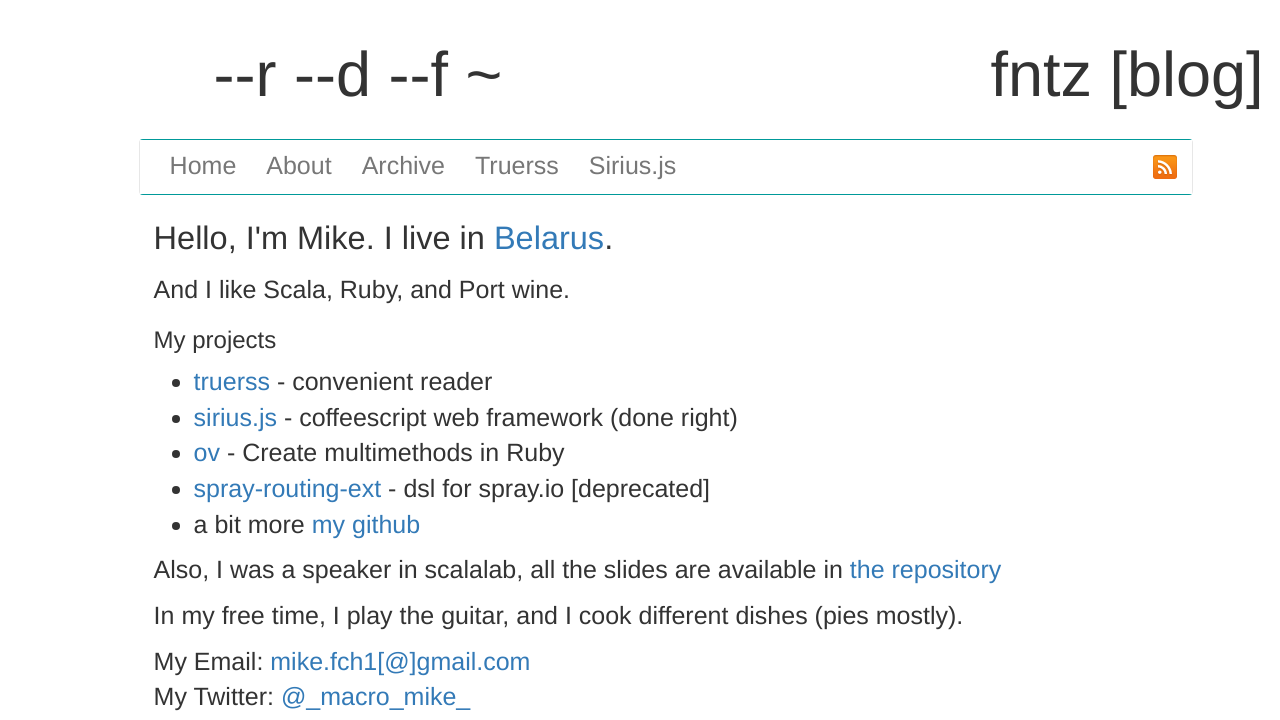
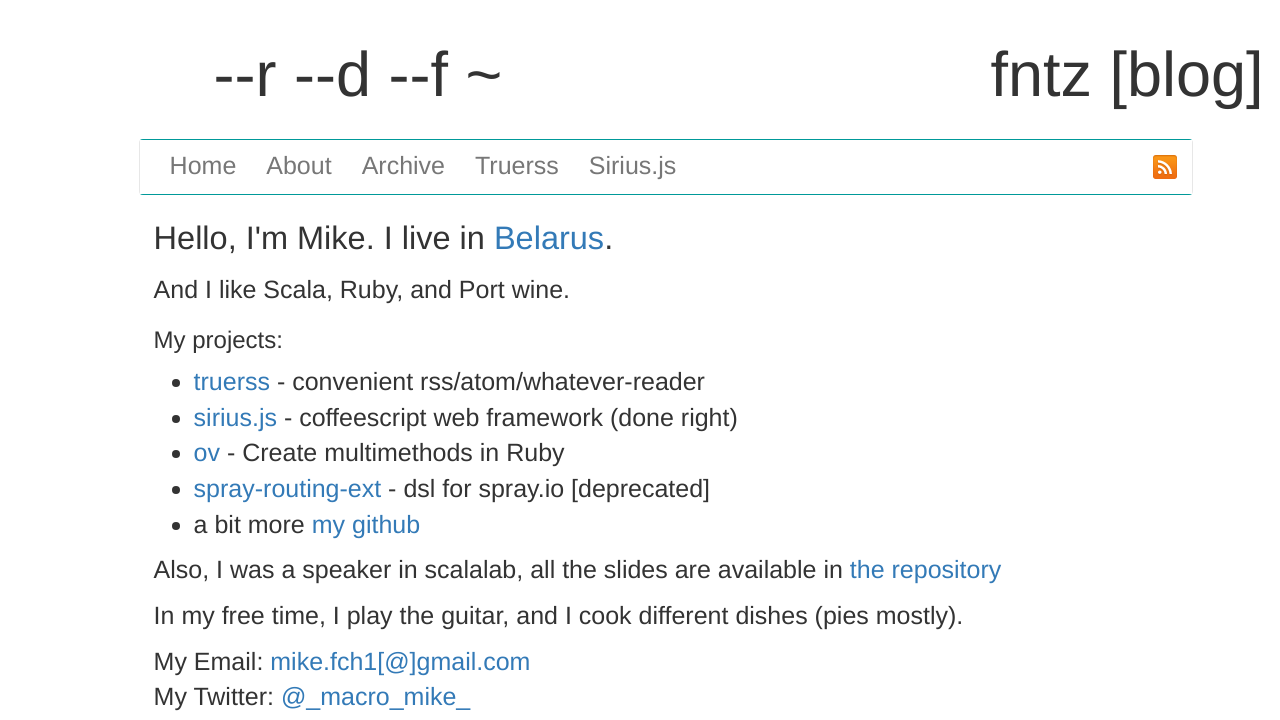
Before and after one commit to fntz/fntz.github.io, a Jekyll site: the page built from about.html, in a window 1280 px wide. Shown: the top 720 px of the page. Built offline with Jekyll 4.4.1, drawn with Linux system fonts in a browser that asks for light colours; nearby versions of some CDN libraries.

Commit message:
update about

```diff
--- a/about.html
+++ b/about.html
@@ -8,9 +8,9 @@ layout: default
   <p>And I like Scala, Ruby, and Port wine.</p>
 
   <p>
-    <h3>My projects</h3>
+    <h3>My projects:</h3>
     <ul>
-      <li><a href="https://github.com/truerss/truerss">truerss</a> - convenient reader</li>
+      <li><a href="https://github.com/truerss/truerss">truerss</a> - convenient rss/atom/whatever-reader</li>
       <li><a href="https://github.com/fntz/sirius">sirius.js</a> - coffeescript web framework (done right)</li>
       <li><a href="https://github.com/fntz/ov">ov</a> - Create multimethods in Ruby</li>
       <li><a href="https://github.com/fntz/spray-routing-ext">spray-routing-ext</a> - dsl for spray.io [deprecated]</li>
```
